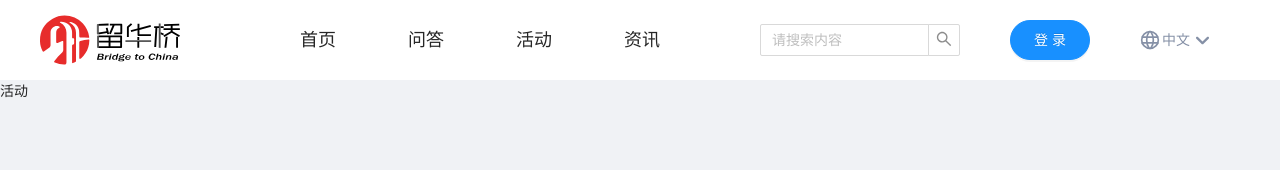
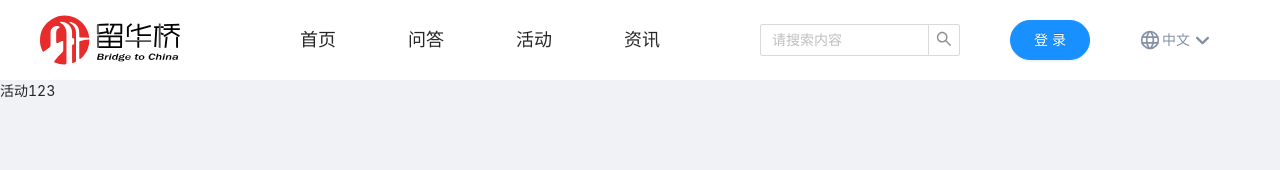
Before and after one commit to gi3636/brige-to-china, a Next.js app: page /activity in a window 1280 px wide. Shown: the top 170 px of the page. Built offline with nearby package versions, Linux system fonts and the light colour scheme.

Commit message:
fix:优化代码

```diff
--- a/package.json
+++ b/package.json
@@ -1,7 +1,7 @@
 {
   "private": true,
   "scripts": {
-    "dev": "APP_ENV=development next dev",
+    "dev": "next dev",
     "dev:prod": "APP_ENV=production next dev",
     "build:prod": "APP_ENV=production next build",
     "build": "next build",
--- a/src/pages/activity/index.tsx
+++ b/src/pages/activity/index.tsx
@@ -1,7 +1,7 @@
 import React from 'react';
 
 function ActivityPage(props) {
-  return <div>活动</div>;
+  return <div>活动123</div>;
 }
 
 export default ActivityPage;
```
Also changed, not shown: .prettierrc.js.
